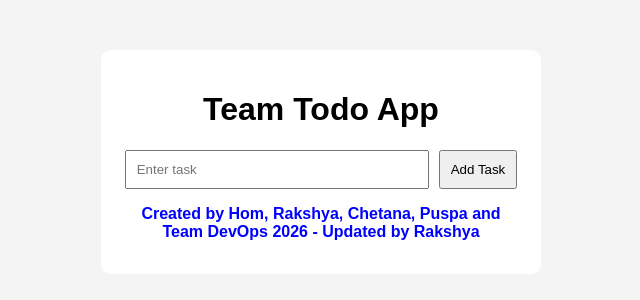
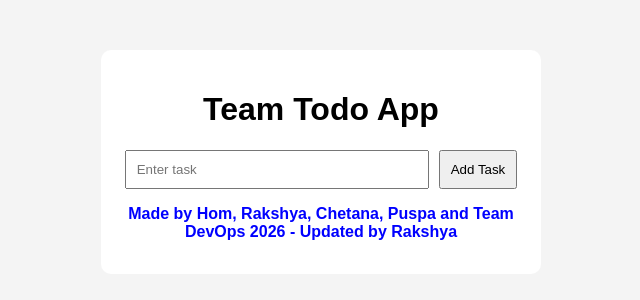
Before and after one commit to Raksha7630/ToDoAppProject, a React (Create React App) app: page / in a window 1280 px wide. Shown: the top 300 px of the page, without its empty margins (319-959 px from the left). Built offline with nearby package versions, Linux system fonts and the light colour scheme.

Commit message:
Updated by Puspa

```diff
--- a/src/App.js
+++ b/src/App.js
@@ -32,7 +32,7 @@ function App() {
       </ul>
 
       <h2 style={{fontSize:'16px', color:'blue', textAlign:'center'}}>
-  Created by Hom, Rakshya, Chetana, Puspa and Team DevOps 2026 - Updated by Rakshya
+  Made by Hom, Rakshya, Chetana, Puspa and Team DevOps 2026 - Updated by Rakshya
 </h2>
     </div>
   );
```
